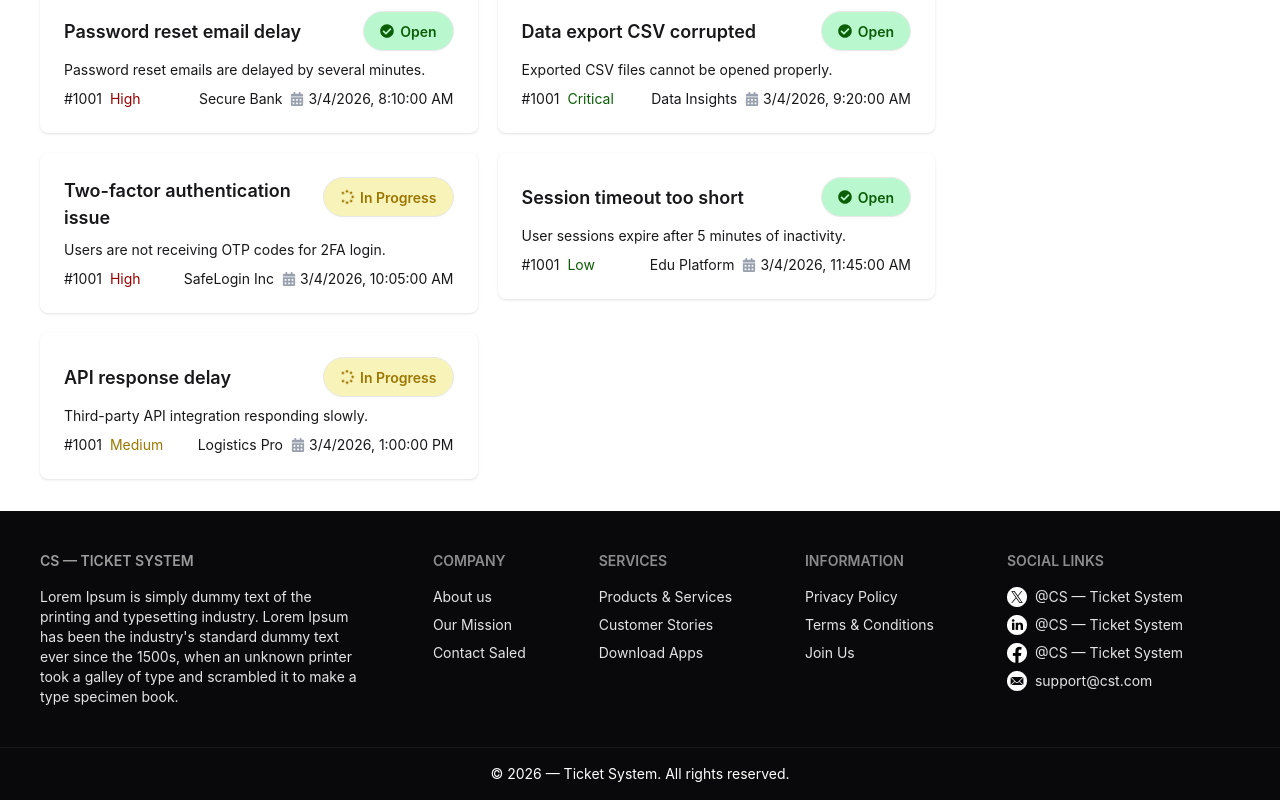
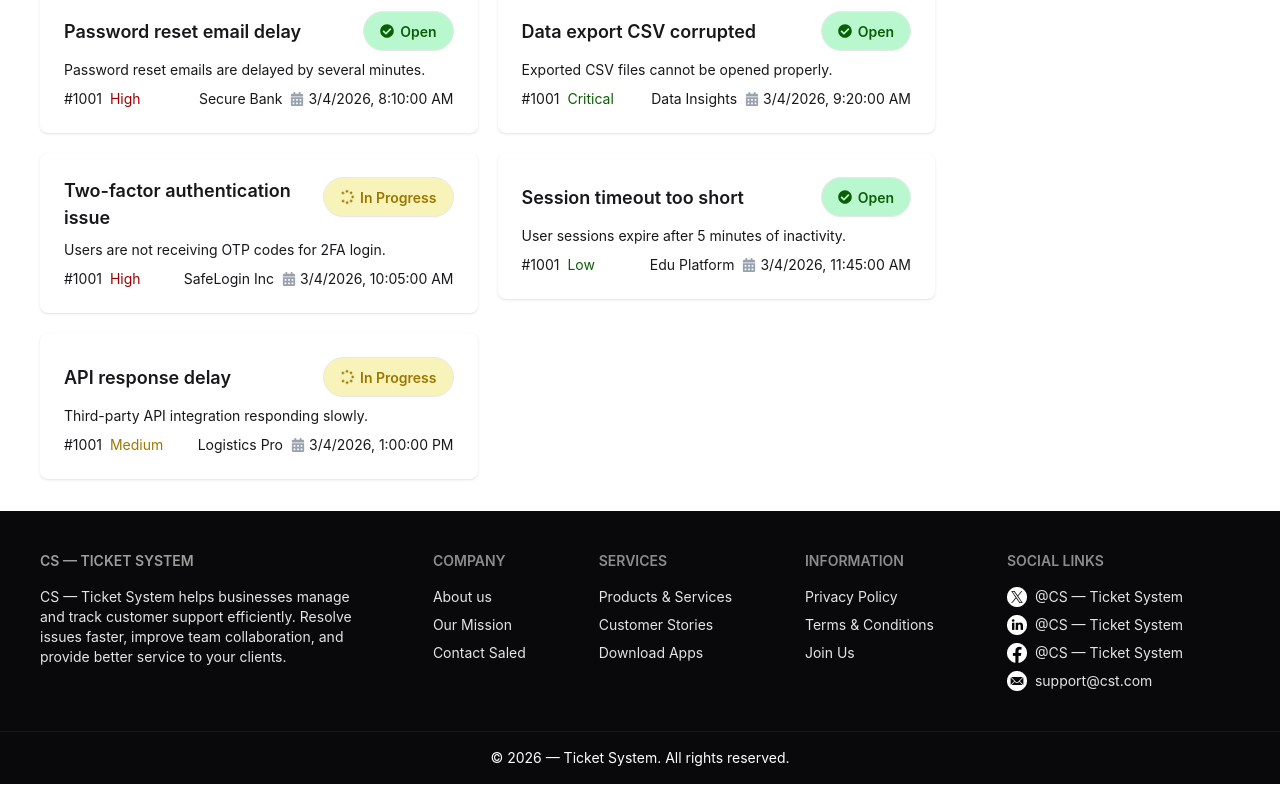
Before and after one commit to abdullah-al-mohammad/ticket-system, a React (Vite) app: page / in a window 1280 px wide. Shown: the part 1423-2223 px from the top of the page. Built offline with nearby package versions, Linux system fonts and the light colour scheme.

Commit message:
Update footer text to better describe the Ticket System's purpose and benefits

```diff
--- a/src/components/Footer/Footer.jsx
+++ b/src/components/Footer/Footer.jsx
@@ -9,9 +9,9 @@ const Footer = () => {
         <nav>
           <h6 className="footer-title text-white">CS — Ticket System</h6>
           <p className="w-80">
-            Lorem Ipsum is simply dummy text of the printing and typesetting industry. Lorem Ipsum
-            has been the industry's standard dummy text ever since the 1500s, when an unknown
-            printer took a galley of type and scrambled it to make a type specimen book.
+            CS — Ticket System helps businesses manage and track customer support efficiently.
+            Resolve issues faster, improve team collaboration, and provide better service to your
+            clients.
           </p>
         </nav>
         <nav>
```
